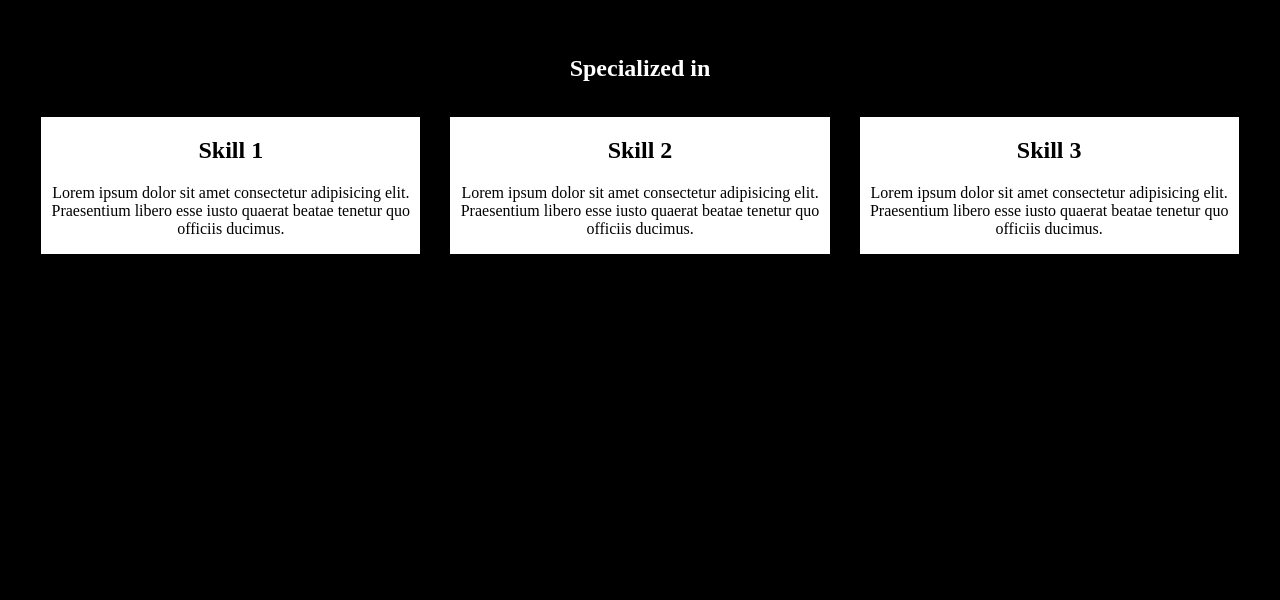
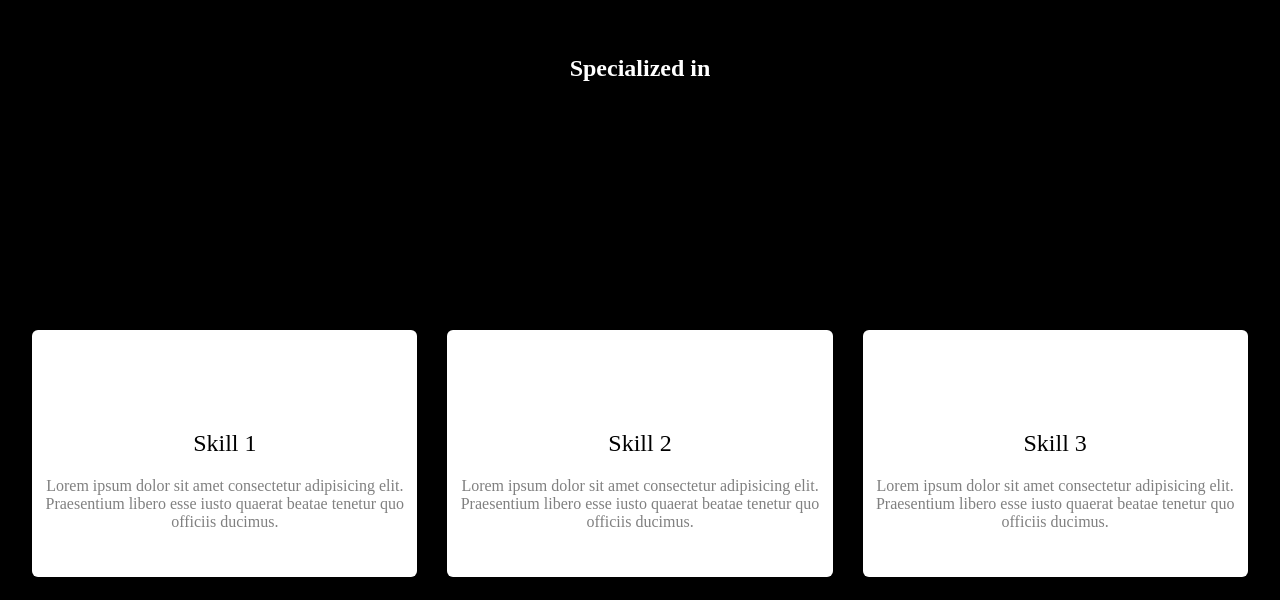
Before and after one commit to MwiseHeritier/TTA_portfolio_v1, a plain HTML site: page index.html in a window 1280 px wide. Shown: the part 773-1373 px from the top of the page. Before the commit the page ends 1050 px from the top, so only its background shows below. Drawn offline with Linux system fonts and the light colour scheme.

Commit message:
feat: fully finalize section 2 of our website

```diff
--- a/index.html
+++ b/index.html
@@ -46,13 +46,24 @@
 
 
             }
+
+
+
             .skill-card{
                 background-color: #fff;
                 color: #000;
                 width: 30%;
                 margin: 15px;
+                border-radius: 6px;
+                padding: 80px 3px 30px 3px;
              }
+            .skill-card h2{
+                font-weight: lighter;
+            }
+            .skill-card p{
+                color: gray;
 
+            }
 
         </style>
     </head>
@@ -76,7 +87,7 @@
         </section>
 
         <section id="skills-section">
-            <h1>Specialized in</h1>
+            <h1 style="height: 30vh;">Specialized in</h1>
             <div class="skills-container">
                 <div class="skill-card skill-1">
                  <h2>Skill 1</h2>
```
